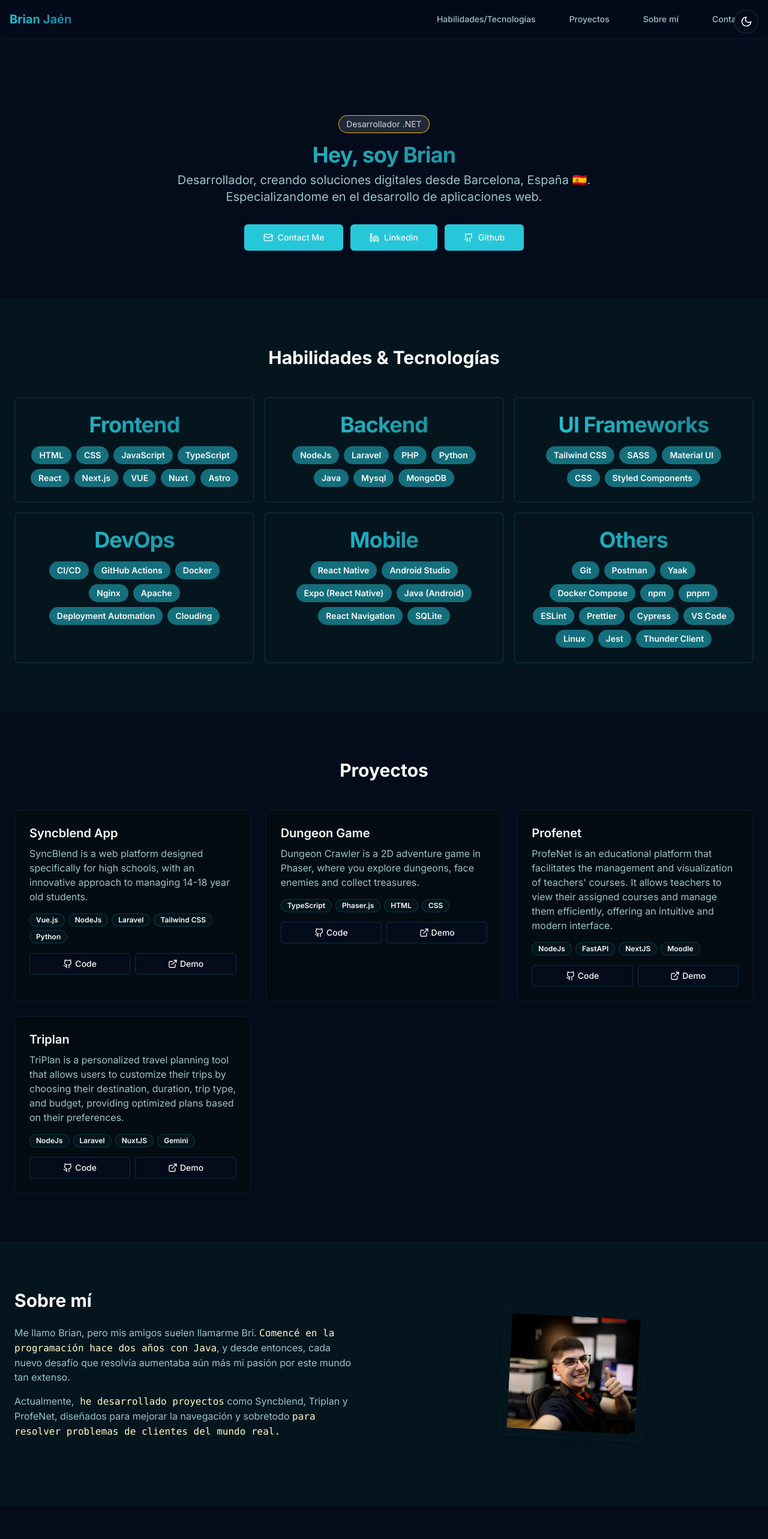
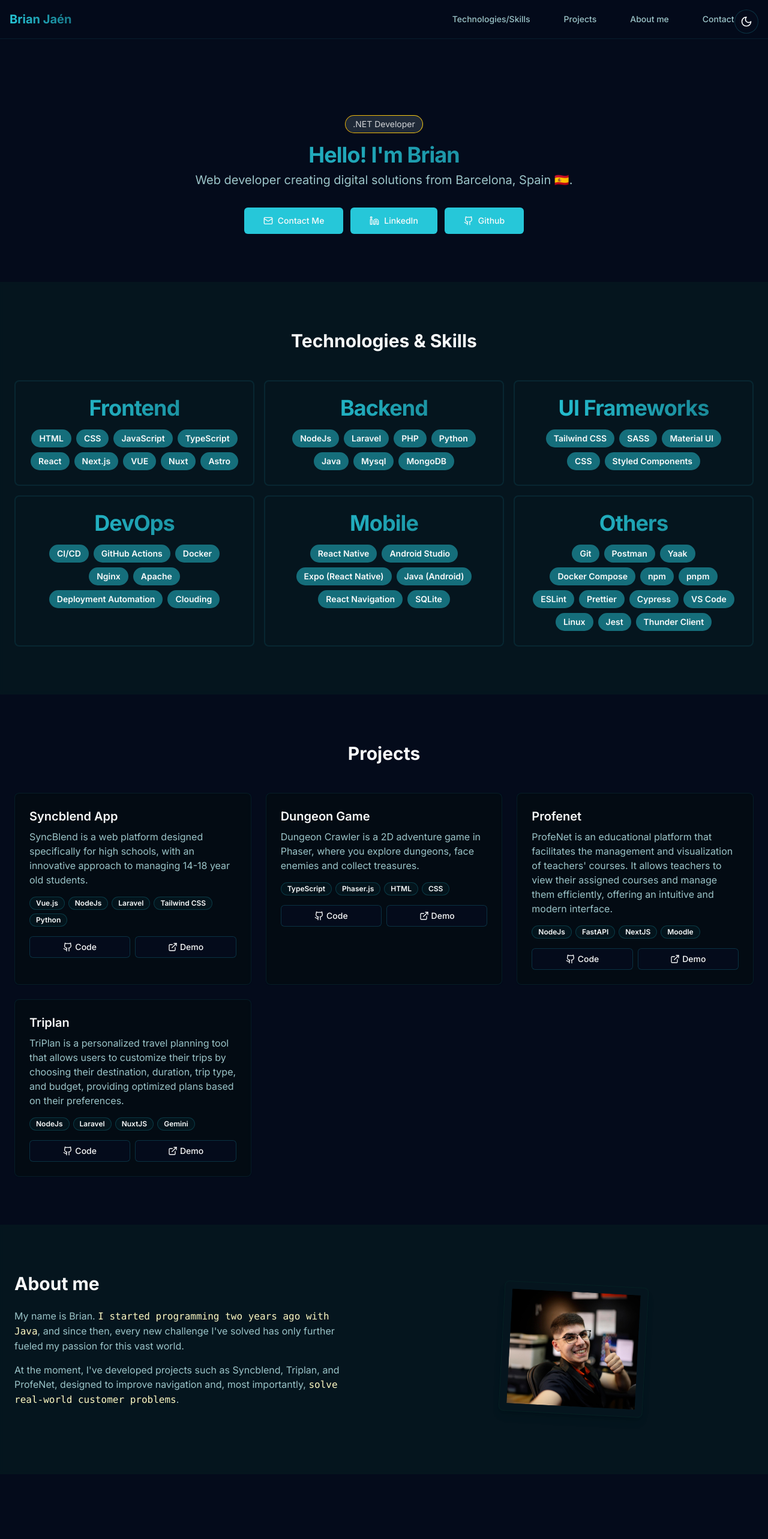
Before and after one commit to jaendev/portfolio-jaendev, a Next.js app: page / in a window 1280 px wide. Shown: the top 2566 px of the page at 60% size. Built offline with nearby package versions, Linux system fonts and the light colour scheme.

Commit message:
feat: translate UI to English and add CI workflow
refactor: remove unused imports and optimize contact button
ci: add deploy workflows for Next.js and full stack app
chore: remove unused profile image

```diff
--- a/app/page.tsx
+++ b/app/page.tsx
@@ -1,6 +1,6 @@
 "use client";
 
-import { useState, useEffect, use } from "react";
+import { useState, useEffect } from "react";
 
 import { Github, Linkedin, Mail, ExternalLink } from "lucide-react";
 import Image from 'next/image'
@@ -10,6 +10,7 @@ import { Badge } from "@/components/ui/badge";
 
 export default function Home() {
   const [isMobile, setIsMobile] = useState(false);
+  const [working] = useState(true);
 
   useEffect(() => {
     const handleResize = () => {
@@ -138,36 +139,37 @@ export default function Home() {
         <div className="max-w-3xl mx-auto text-center">
           <div className="felx inline-flex">
             <div className="flex gap-4 mb-4">
-              {/* <Image src="/images/BrianJaenProfile.png" alt="Brian Jaen" className="rounded-full shadow-lg" width={120} height={120} /> */}
-              {/* <div className="flex items-center">
-                <a href="https://www.linkedin.com/in/brian-ja%C3%A9n-medina-513272252" target="_blank">
-                  <span className="relative inline-flex overflow-hidden rounded-full p-[1px]">
-                    <span className="absolute inset-[-1000%] animate-[spin_2s_linear_infinite] bg-[conic-gradient(from_90deg_at_50%_50%,#14b8a6_0%,#0f766e_50%,#14b8a6_100%)]"></span>
-                    <div className="inline-flex items-center justify-center w-full px-3 py-1 text-sm text-blue-800 bg-green-100 rounded-full cursor-pointer dark:bg-gray-800 dark:text-white/80 backdrop-blur-3xl whitespace-nowrap">Disponible para trabajar</div>
-                  </span>
-                </a>
-              </div> */}
+              {working ? (
                 <div className="flex items-center">
                   <a href="https://www.linkedin.com/in/brian-ja%C3%A9n-medina-513272252" target="_blank">
                     <span className="relative inline-flex overflow-hidden rounded-full p-[1px]">
                       <span className="absolute inset-[-1000%] animate-[spin_2s_linear_infinite] bg-[conic-gradient(from_90deg_at_50%_50%,#facc15_0%,#eab308_50%,#facc15_100%)]"></span>
                       <div className="inline-flex items-center justify-center w-full px-3 py-1 text-sm text-yellow-800 bg-yellow-100 rounded-full cursor-pointer dark:bg-gray-800 dark:text-white/80 backdrop-blur-3xl whitespace-nowrap">
-                      Desarrollador .NET
+                        .NET Developer
                       </div>
                     </span>
                   </a>
                 </div>
+              ) : (
+                <div className="flex items-center">
+                  <a href="https://www.linkedin.com/in/brian-ja%C3%A9n-medina-513272252" target="_blank">
+                    <span className="relative inline-flex overflow-hidden rounded-full p-[1px]">
+                      <span className="absolute inset-[-1000%] animate-[spin_2s_linear_infinite] bg-[conic-gradient(from_90deg_at_50%_50%,#14b8a6_0%,#0f766e_50%,#14b8a6_100%)]"></span>
+                      <div className="inline-flex items-center justify-center w-full px-3 py-1 text-sm text-blue-800 bg-green-100 rounded-full cursor-pointer dark:bg-gray-800 dark:text-white/80 backdrop-blur-3xl whitespace-nowrap">Available to work</div>
+                    </span>
+                  </a>
+                </div>
+              )}
             </div>
           </div>
           <h1 className="text-xl md:text-4xl lg:text-4xl font-bold tracking-tight bg-gradient-to-r from-primary via-primary/80 to-primary/60 bg-clip-text text-transparent mb-2">
-            Hey, soy Brian
+            Hello! I'm Brian
           </h1>
           <p className="text-lg md:text-xl text-muted-foreground mb-6 md:mb-8 px-4">
-            Desarrollador, creando soluciones digitales desde Barcelona, España 🇪🇸.
-            Especializandome en el desarrollo de aplicaciones web.
+            Web developer creating digital solutions from Barcelona, Spain 🇪🇸.
           </p>
           <div className="flex flex-col sm:flex-row gap-3 justify-center">
-            <Button size="lg" className="w-full sm:w-auto bg-primary hover:bg-primary/90" onClick={isMobile ? handleClickMobile : handleClickDesktop} >
+            <Button size="lg" className="w-full sm:w-auto bg-primary hover:bg-primary/90" onClick={() => window.open("https://mail.google.com/mail/?view=cm&fs=1&to=infobrian03@gmail.com", "_blank")} >
               <Mail className="mr-2 h-4 w-4" />
               Contact Me
             </Button>
@@ -202,7 +204,7 @@ export default function Home() {
 
       {/* Skills Section */}
       <section id="skills" className="container mx-auto px-4 md:px-6 py-16 md:py-20 bg-secondary/50 backdrop-blur-sm">
-        <h2 className="text-2xl md:text-3xl font-bold text-center mb-8 md:mb-12">Habilidades & Tecnologías</h2>
+        <h2 className="text-2xl md:text-3xl font-bold text-center mb-8 md:mb-12">Technologies & Skills</h2>
         <div className="grid grid-cols-1 sm:grid-cols-3 gap-4">
           <div className="border-2 border-primary/10 p-4 md:p-6 rounded-lg">
             <h1 className="text-xl md:text-4xl lg:text-4xl font-bold tracking-tight bg-gradient-to-r from-primary via-primary/80 to-primary/60 bg-clip-text text-transparent mb-4 text-center">Frontend</h1>
@@ -269,7 +271,7 @@ export default function Home() {
 
       {/* Projects Section */}
       <section id="projects" className="container mx-auto px-4 md:px-6 py-16 md:py-20">
-        <h2 className="text-2xl md:text-3xl font-bold text-center mb-8 md:mb-12">Proyectos</h2>
+        <h2 className="text-2xl md:text-3xl font-bold text-center mb-8 md:mb-12">Projects</h2>
         <div className="grid grid-cols-1 md:grid-cols-2 lg:grid-cols-3 gap-4 md:gap-6">
           {projects.map((project) => (
             <Card key={project.title} className="bg-card/50 backdrop-blur-sm hover:shadow-lg hover:shadow-primary/10 transition-all border-primary/10">
@@ -321,13 +323,13 @@ export default function Home() {
       <section id="about" className="container mx-auto mb-8 px-4 md:px-6 py-16 md:py-20 bg-secondary/50 backdrop-blur-sm">
         <div className="md:grid grid-cols-2 gap-8">
           <div className="max-w-xl">
-            <h2 className="text-2xl md:text-3xl font-bold mb-4 md:mb-6">Sobre mí</h2>
+            <h2 className="text-2xl md:text-3xl font-bold mb-4 md:mb-6">About me</h2>
             <div className="text-sm md:text-base text-muted-foreground mb-6 md:mb-8 [&>p]:mb-4 [&>p>strong]:text-yellow-500 dark:[&>p>strong]:text-yellow-100 [&>p>strong]:font-normal [&>p>strong]:font-mono text-pretty order-2 md:order-1">
               <p>
-                Me llamo Brian, pero mis amigos suelen llamarme Bri. <strong>Comencé en la programación hace dos años con Java</strong>, y desde entonces, cada nuevo desafío que resolvía aumentaba aún más mi pasión por este mundo tan extenso.
+                My name is Brian. <strong>I started programming two years ago with Java</strong>, and since then, every new challenge I've solved has only further fueled my passion for this vast world.
               </p>
               <p>
-                Actualmente,<strong> he desarrollado proyectos</strong> como Syncblend, Triplan y ProfeNet, diseñados para mejorar la navegación y sobretodo <strong>para resolver problemas de clientes del mundo real.</strong>
+                At the moment, I've developed projects such as Syncblend, Triplan, and ProfeNet, designed to improve navigation and, most importantly, <strong> solve real-world customer problems</strong>.
               </p>
             </div>
           </div>
--- a/components/footer.tsx
+++ b/components/footer.tsx
@@ -3,14 +3,14 @@
 export function Footer() {
   return (
     <footer className="container grid grid-cols-2 mx-auto px-4 md:px-6 pt-20 md:pt-20 pb-16 md:pb-12">
-      <span>© {new Date().getFullYear()} Brian Jaén</span>
+      <span>&copy; {new Date().getFullYear()} Brian Jaén</span>
       <span className="text-right">
         <a
           href="https://mail.google.com/mail/?view=cm&fs=1&to=infobrian03@gmail.com"
           target="_blank"
           rel="noopener noreferrer"
         >
-          Contacto
+          Contact
         </a>
       </span>
     </footer>
--- a/components/navbar.tsx
+++ b/components/navbar.tsx
@@ -40,28 +40,28 @@ export function Navbar() {
               className="text-muted-foreground hover:text-foreground hover:bg-primary/10"
               onClick={() => scrollToSection("skills")}
             >
-              Habilidades/Tecnologías
+              Technologies/Skills
             </Button>
             <Button
               variant="ghost"
               className="text-muted-foreground hover:text-foreground hover:bg-primary/10"
               onClick={() => scrollToSection("projects")}
             >
-              Proyectos
+              Projects
             </Button>
             <Button
               variant="ghost"
               className="text-muted-foreground hover:text-foreground hover:bg-primary/10"
               onClick={() => scrollToSection("about")}
             >
-              Sobre mí
+              About me
             </Button>
             <Button
               variant="ghost"
               className="text-muted-foreground hover:text-foreground hover:bg-primary/10"
               onClick={() => window.open(`https://mail.google.com/mail/?view=cm&fs=1&to=infobrian03@gmail.com`)}
             >
-              Contacto
+              Contact me
             </Button>
             <ThemeToggle />
           </div>
@@ -91,28 +91,28 @@ export function Navbar() {
                 className="w-full text-left text-muted-foreground hover:text-foreground hover:bg-primary/10"
                 onClick={() => scrollToSection("skills")}
               >
-                Habilidades/Tecnologías
+                Technologies/Skills
               </Button>
               <Button
                 variant="ghost"
                 className="w-full text-left text-muted-foreground hover:text-foreground hover:bg-primary/10"
                 onClick={() => scrollToSection("projects")}
               >
-                Proyectos
+                Projects
               </Button>
               <Button
                 variant="ghost"
                 className="w-full text-left text-muted-foreground hover:text-foreground hover:bg-primary/10"
                 onClick={() => scrollToSection("about")}
               >
-                Sobre mí
+                About me
               </Button>
               <Button
                 variant="ghost"
                 className="w-full text-left text-muted-foreground hover:text-foreground hover:bg-primary/10"
                 onClick={() => window.open(`https://mail.google.com/mail/?view=cm&fs=1&to=infobrian03@gmail.com`)}
               >
-                Contacto
+                Contact me
               </Button>
             </div>
           </div>
```
Also changed, not shown: public/images/BrianJaenProfile.png (deleted). Lines whose indentation alone changed are shown as unchanged.
